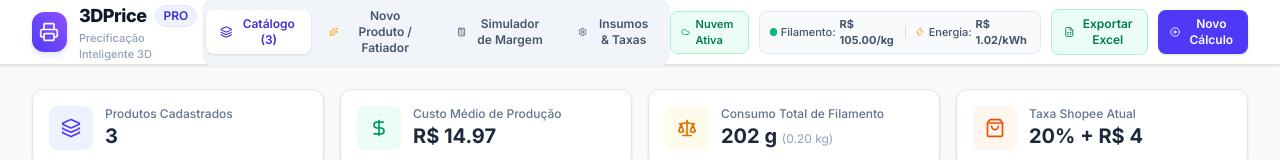
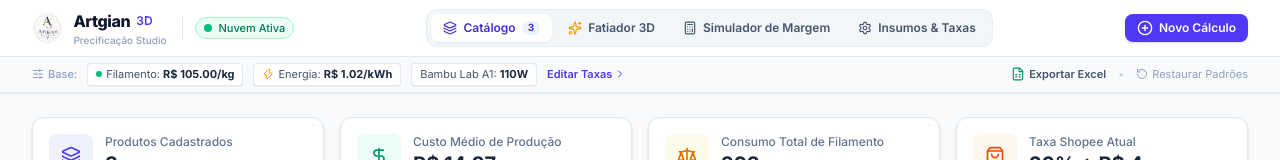
Before and after one commit to mibess/artgian-precificacao, a React (Vite) app: page / in a window 1280 px wide. Shown: the top 160 px of the page. Built offline with nearby package versions, Linux system fonts and the light colour scheme; no server answers; the database is empty.

Commit message:
feat: refatorar layout do header com navegacao executiva e submenu de parametros

```diff
--- a/src/components/Navbar.tsx
+++ b/src/components/Navbar.tsx
@@ -1,6 +1,5 @@
-import React from "react";
+import React, { useState } from "react";
 import {
-  Printer,
   Layers,
   PlusCircle,
   Settings,
@@ -10,7 +9,12 @@ import {
   Sparkles,
   Cloud,
   CloudOff,
-  Loader2
+  Loader2,
+  Menu,
+  X,
+  RotateCcw,
+  SlidersHorizontal,
+  ChevronRight
 } from "lucide-react";
 import { GlobalSettings } from "../types/pricing";
 import { isSupabaseConfigured } from "../services/supabase";
@@ -36,136 +40,277 @@ export const Navbar: React.FC<NavbarProps> = ({
   productsCount,
   isSyncing = false
 }) => {
+  const [mobileMenuOpen, setMobileMenuOpen] = useState(false);
+
   return (
-    <header className="bg-white border-b border-slate-200 sticky top-0 z-30 shadow-sm">
+    <header className="sticky top-0 z-30 bg-white shadow-xs">
+      {/* 1. BARRA SUPERIOR PRINCIPAL (Header de Navegação Executivo) */}
+      <div className="border-b border-slate-200">
         <div className="max-w-7xl mx-auto px-4 sm:px-6 lg:px-8">
-        <div className="flex items-center justify-between h-16">
+          <div className="flex items-center justify-between h-14">
 
-          {/* Logo */}
-          <div className="flex items-center gap-3 cursor-pointer" onClick={() => setActiveTab("catalog")}>
-            <div className="w-10 h-10 rounded-xl bg-gradient-to-tr from-indigo-600 to-violet-500 flex items-center justify-center text-white shadow-md shadow-indigo-100">
-              <Printer className="w-5 h-5" />
+            {/* Marca / Logo + Status Nuvem */}
+            <div className="flex items-center gap-3">
+              <div
+                className="flex items-center gap-2.5 cursor-pointer group"
+                onClick={() => { setActiveTab("catalog"); setMobileMenuOpen(false); }}
+              >
+                <img
+                  src="/logo-artgian-cropped.png"
+                  alt="Artgian Studio"
+                  className="h-8 w-auto object-contain transition-transform group-hover:scale-105"
+                  onError={(e) => {
+                    // Fallback se a imagem cropped não carregar
+                    e.currentTarget.src = "/logo-artgian.png";
+                  }}
+                />
+                <div className="hidden sm:block">
+                  <div className="flex items-center gap-1.5 leading-none">
+                    <span className="font-extrabold text-base text-slate-900 tracking-tight">Artgian</span>
+                    <span className="text-xs font-semibold text-indigo-600">3D</span>
                   </div>
-            <div>
-              <div className="flex items-center gap-2">
-                <span className="font-extrabold text-lg text-slate-900 tracking-tight">3DPrice</span>
-                <span className="text-xs font-semibold px-2 py-0.5 rounded-full bg-indigo-50 text-indigo-700 border border-indigo-100">PRO</span>
-              </div>
-              <p className="text-[11px] text-slate-400 font-medium">Precificação Inteligente 3D</p>
+                  <p className="text-[10px] text-slate-400 font-medium">Precificação Studio</p>
                 </div>
               </div>
 
-          {/* Nav Tabs */}
-          <nav className="hidden md:flex items-center gap-1 bg-slate-100 p-1 rounded-xl">
+              {/* Status de Nuvem Compacto (Supabase) */}
+              <div className="ml-1 pl-3 border-l border-slate-200">
+                {isSupabaseConfigured() ? (
+                  <div
+                    title={isSyncing ? "Sincronizando dados com o Supabase..." : "Conectado ao Supabase (Sincronização em Nuvem Ativa)"}
+                    className="flex items-center gap-1.5 px-2 py-0.5 rounded-full bg-emerald-50 border border-emerald-200 text-emerald-700 text-[11px] font-medium"
+                  >
+                    <span className="relative flex h-2 w-2">
+                      {isSyncing && (
+                        <span className="animate-ping absolute inline-flex h-full w-full rounded-full bg-emerald-400 opacity-75"></span>
+                      )}
+                      <span className="relative inline-flex rounded-full h-2 w-2 bg-emerald-500"></span>
+                    </span>
+                    <span className="hidden sm:inline">
+                      {isSyncing ? "Salvando..." : "Nuvem Ativa"}
+                    </span>
+                  </div>
+                ) : (
+                  <div
+                    title="Armazenamento local ativo"
+                    className="flex items-center gap-1 px-2 py-0.5 rounded-full bg-slate-100 border border-slate-200 text-slate-500 text-[11px] font-medium"
+                  >
+                    <span className="w-1.5 h-1.5 rounded-full bg-slate-400"></span>
+                    <span className="hidden sm:inline">Local</span>
+                  </div>
+                )}
+              </div>
+            </div>
+
+            {/* Navegação Central (Desktop) */}
+            <nav className="hidden md:flex items-center gap-1 bg-slate-100/90 p-1 rounded-xl border border-slate-200/60">
               <button
                 onClick={() => setActiveTab("catalog")}
-              className={`flex items-center gap-2 px-3.5 py-1.5 rounded-lg text-xs font-semibold transition-all ${
+                className={`flex items-center gap-1.5 px-3 py-1.5 rounded-lg text-xs font-semibold transition-all ${
                   activeTab === "catalog"
-                  ? "bg-white text-indigo-700 shadow-sm"
+                    ? "bg-white text-indigo-700 shadow-xs"
                     : "text-slate-600 hover:text-slate-900"
                 }`}
               >
-              <Layers className="w-4 h-4" />
-              Catálogo ({productsCount})
+                <Layers className="w-3.5 h-3.5" />
+                <span>Catálogo</span>
+                <span className={`text-[10px] px-1.5 py-0.2 rounded-full font-bold ${
+                  activeTab === "catalog"
+                    ? "bg-indigo-50 text-indigo-700"
+                    : "bg-slate-200/80 text-slate-600"
+                }`}>
+                  {productsCount}
+                </span>
               </button>
 
               <button
                 onClick={() => setActiveTab("editor")}
-              className={`flex items-center gap-2 px-3.5 py-1.5 rounded-lg text-xs font-semibold transition-all ${
+                className={`flex items-center gap-1.5 px-3 py-1.5 rounded-lg text-xs font-semibold transition-all ${
                   activeTab === "editor"
-                  ? "bg-white text-indigo-700 shadow-sm"
+                    ? "bg-white text-indigo-700 shadow-xs"
                     : "text-slate-600 hover:text-slate-900"
                 }`}
               >
-              <Sparkles className="w-4 h-4 text-amber-500" />
-              Novo Produto / Fatiador
+                <Sparkles className="w-3.5 h-3.5 text-amber-500" />
+                <span>Fatiador 3D</span>
               </button>
 
               <button
                 onClick={() => setActiveTab("simulator")}
-              className={`flex items-center gap-2 px-3.5 py-1.5 rounded-lg text-xs font-semibold transition-all ${
+                className={`flex items-center gap-1.5 px-3 py-1.5 rounded-lg text-xs font-semibold transition-all ${
                   activeTab === "simulator"
-                  ? "bg-white text-indigo-700 shadow-sm"
+                    ? "bg-white text-indigo-700 shadow-xs"
                     : "text-slate-600 hover:text-slate-900"
                 }`}
               >
-              <Calculator className="w-4 h-4" />
-              Simulador de Margem
+                <Calculator className="w-3.5 h-3.5" />
+                <span>Simulador de Margem</span>
               </button>
 
               <button
                 onClick={() => setActiveTab("settings")}
-              className={`flex items-center gap-2 px-3.5 py-1.5 rounded-lg text-xs font-semibold transition-all ${
+                className={`flex items-center gap-1.5 px-3 py-1.5 rounded-lg text-xs font-semibold transition-all ${
                   activeTab === "settings"
-                  ? "bg-white text-indigo-700 shadow-sm"
+                    ? "bg-white text-indigo-700 shadow-xs"
                     : "text-slate-600 hover:text-slate-900"
                 }`}
               >
-              <Settings className="w-4 h-4" />
-              Insumos & Taxas
+                <Settings className="w-3.5 h-3.5" />
+                <span>Insumos & Taxas</span>
               </button>
             </nav>
 
-          {/* Quick Metrics & Actions */}
-          <div className="flex items-center gap-2.5">
-            {/* Supabase Cloud Status Indicator */}
-            {isSupabaseConfigured() ? (
-              <div
-                title={isSyncing ? "Sincronizando com Supabase..." : "Conectado ao Supabase (Nuvem Ativa)"}
-                className="hidden sm:flex items-center gap-1.5 px-2.5 py-1 bg-emerald-50 border border-emerald-200 text-emerald-700 rounded-lg text-[11px] font-semibold"
+            {/* Ações da Direita */}
+            <div className="flex items-center gap-2">
+              {/* Botão Primário: Novo Cálculo */}
+              <button
+                onClick={onNewProduct}
+                className="flex items-center gap-1.5 px-3 py-1.5 text-xs font-semibold text-white bg-indigo-600 hover:bg-indigo-700 active:scale-95 shadow-sm rounded-lg transition-all"
               >
-                {isSyncing ? (
-                  <Loader2 className="w-3.5 h-3.5 animate-spin text-emerald-600" />
-                ) : (
-                  <Cloud className="w-3.5 h-3.5 text-emerald-600" />
-                )}
-                <span>{isSyncing ? "Sincronizando..." : "Nuvem Ativa"}</span>
-              </div>
-            ) : (
-              <div
-                title="Executando com armazenamento local seguro. Configure o Supabase para sincronização em nuvem."
-                className="hidden sm:flex items-center gap-1.5 px-2.5 py-1 bg-slate-100 border border-slate-200 text-slate-500 rounded-lg text-[11px] font-medium"
-              >
-                <CloudOff className="w-3.5 h-3.5 text-slate-400" />
-                <span>Modo Local</span>
-              </div>
-            )}
-
-            {/* Rates pill */}
-            <div className="hidden lg:flex items-center gap-2 px-2.5 py-1 bg-slate-50 border border-slate-200 rounded-lg text-[11px] text-slate-600">
-              <span className="flex items-center gap-1 font-medium">
-                <span className="w-2 h-2 rounded-full bg-emerald-500"></span>
-                Filamento: <b>R$ {settings.defaultFilamentPricePerKg.toFixed(2)}/kg</b>
-              </span>
-              <span className="text-slate-300">|</span>
-              <span className="flex items-center gap-1 font-medium">
-                <Zap className="w-3 h-3 text-amber-500" />
-                Energia: <b>R$ {settings.energyKwhPrice.toFixed(2)}/kWh</b>
-              </span>
-            </div>
-
-            {/* Export Excel */}
-            <button
-              onClick={onExportExcel}
-              title="Baixar planilha Excel (.xlsx) com abas e catálogo"
-              className="flex items-center gap-1.5 px-3 py-1.5 text-xs font-semibold text-emerald-700 bg-emerald-50 hover:bg-emerald-100 border border-emerald-200 rounded-lg transition-colors"
-            >
-              <FileSpreadsheet className="w-4 h-4" />
-              <span className="hidden sm:inline">Exportar Excel</span>
+                <PlusCircle className="w-4 h-4" />
+                <span className="hidden sm:inline">Novo Cálculo</span>
+                <span className="sm:hidden">Novo</span>
               </button>
 
-            {/* Novo Produto */}
+              {/* Botão Menu Mobile */}
               <button
-              onClick={onNewProduct}
-              className="flex items-center gap-1.5 px-3 py-1.5 text-xs font-semibold text-white bg-indigo-600 hover:bg-indigo-700 shadow-sm rounded-lg transition-all"
+                onClick={() => setMobileMenuOpen(!mobileMenuOpen)}
+                className="md:hidden p-1.5 text-slate-600 hover:text-slate-900 hover:bg-slate-100 rounded-lg transition-colors"
+                aria-label="Abrir menu"
               >
-              <PlusCircle className="w-4 h-4" />
-              <span>Novo Cálculo</span>
+                {mobileMenuOpen ? <X className="w-5 h-5" /> : <Menu className="w-5 h-5" />}
               </button>
             </div>
 
           </div>
         </div>
+      </div>
+
+      {/* 2. BARRA SECUNDÁRIA (Submenu de Parâmetros de Produção & Ferramentas) */}
+      <div className="bg-slate-50/90 border-b border-slate-200/80 text-[11px] text-slate-600">
+        <div className="max-w-7xl mx-auto px-4 sm:px-6 lg:px-8 py-1.5 flex items-center justify-between flex-wrap gap-y-1 gap-x-4">
+
+          {/* Parâmetros Vigentes de Produção */}
+          <div className="flex items-center gap-2.5 flex-wrap">
+            <span className="flex items-center gap-1 font-medium text-slate-400">
+              <SlidersHorizontal className="w-3 h-3 text-slate-400" />
+              <span>Base:</span>
+            </span>
+
+            <div className="flex items-center gap-1 bg-white px-2 py-0.5 rounded border border-slate-200/90 shadow-2xs">
+              <span className="w-1.5 h-1.5 rounded-full bg-emerald-500"></span>
+              <span>Filamento: <strong className="text-slate-800">R$ {settings.defaultFilamentPricePerKg.toFixed(2)}/kg</strong></span>
+            </div>
+
+            <div className="flex items-center gap-1 bg-white px-2 py-0.5 rounded border border-slate-200/90 shadow-2xs">
+              <Zap className="w-3 h-3 text-amber-500" />
+              <span>Energia: <strong className="text-slate-800">R$ {settings.energyKwhPrice.toFixed(2)}/kWh</strong></span>
+            </div>
+
+            <div className="hidden lg:flex items-center gap-1 bg-white px-2 py-0.5 rounded border border-slate-200/90 shadow-2xs">
+              <span>Bambu Lab A1: <strong className="text-slate-800">{settings.defaultPrinterWatts}W</strong></span>
+            </div>
+
+            <button
+              onClick={() => setActiveTab("settings")}
+              className="text-indigo-600 hover:text-indigo-800 font-semibold hover:underline flex items-center gap-0.5 transition-colors"
+            >
+              <span>Editar Taxas</span>
+              <ChevronRight className="w-3 h-3" />
+            </button>
+          </div>
+
+          {/* Ferramentas e Ações Secundárias */}
+          <div className="flex items-center gap-3">
+            <button
+              onClick={onExportExcel}
+              title="Baixar planilha Excel (.xlsx) com catálogo completo e abas"
+              className="flex items-center gap-1 text-slate-600 hover:text-emerald-700 font-semibold transition-colors"
+            >
+              <FileSpreadsheet className="w-3.5 h-3.5 text-emerald-600" />
+              <span>Exportar Excel</span>
+            </button>
+
+            <span className="text-slate-300">•</span>
+
+            <button
+              onClick={onResetDefaults}
+              title="Restaurar dados originais da planilha"
+              className="flex items-center gap-1 text-slate-400 hover:text-rose-600 transition-colors"
+            >
+              <RotateCcw className="w-3 h-3" />
+              <span>Restaurar Padrões</span>
+            </button>
+          </div>
+
+        </div>
+      </div>
+
+      {/* 3. MENU MOBILE DESDOBRÁVEL */}
+      {mobileMenuOpen && (
+        <div className="md:hidden bg-white border-b border-slate-200 px-4 pt-2 pb-4 space-y-1 shadow-md">
+          <button
+            onClick={() => { setActiveTab("catalog"); setMobileMenuOpen(false); }}
+            className={`w-full flex items-center justify-between px-3 py-2 rounded-lg text-xs font-semibold ${
+              activeTab === "catalog" ? "bg-indigo-50 text-indigo-700" : "text-slate-600"
+            }`}
+          >
+            <div className="flex items-center gap-2">
+              <Layers className="w-4 h-4" />
+              <span>Catálogo de Produtos</span>
+            </div>
+            <span className="px-2 py-0.5 rounded-full bg-slate-100 text-slate-600 text-[10px] font-bold">
+              {productsCount}
+            </span>
+          </button>
+
+          <button
+            onClick={() => { setActiveTab("editor"); setMobileMenuOpen(false); }}
+            className={`w-full flex items-center gap-2 px-3 py-2 rounded-lg text-xs font-semibold ${
+              activeTab === "editor" ? "bg-indigo-50 text-indigo-700" : "text-slate-600"
+            }`}
+          >
+            <Sparkles className="w-4 h-4 text-amber-500" />
+            <span>Fatiador 3D & Novo Cálculo</span>
+          </button>
+
+          <button
+            onClick={() => { setActiveTab("simulator"); setMobileMenuOpen(false); }}
+            className={`w-full flex items-center gap-2 px-3 py-2 rounded-lg text-xs font-semibold ${
+              activeTab === "simulator" ? "bg-indigo-50 text-indigo-700" : "text-slate-600"
+            }`}
+          >
+            <Calculator className="w-4 h-4" />
+            <span>Simulador de Margem Livre</span>
+          </button>
+
+          <button
+            onClick={() => { setActiveTab("settings"); setMobileMenuOpen(false); }}
+            className={`w-full flex items-center gap-2 px-3 py-2 rounded-lg text-xs font-semibold ${
+              activeTab === "settings" ? "bg-indigo-50 text-indigo-700" : "text-slate-600"
+            }`}
+          >
+            <Settings className="w-4 h-4" />
+            <span>Insumos, Impressoras & Taxas</span>
+          </button>
+
+          <div className="pt-2 border-t border-slate-100 flex items-center justify-between">
+            <button
+              onClick={() => { onExportExcel(); setMobileMenuOpen(false); }}
+              className="flex items-center gap-1.5 px-3 py-1.5 text-xs text-emerald-700 bg-emerald-50 rounded-lg font-medium"
+            >
+              <FileSpreadsheet className="w-3.5 h-3.5" />
+              <span>Exportar Excel</span>
+            </button>
+            <button
+              onClick={() => { onResetDefaults(); setMobileMenuOpen(false); }}
+              className="text-xs text-slate-400 hover:text-rose-600"
+            >
+              Restaurar Padrões
+            </button>
+          </div>
+        </div>
+      )}
     </header>
   );
 };
```
Lines whose indentation alone changed are shown as unchanged.
